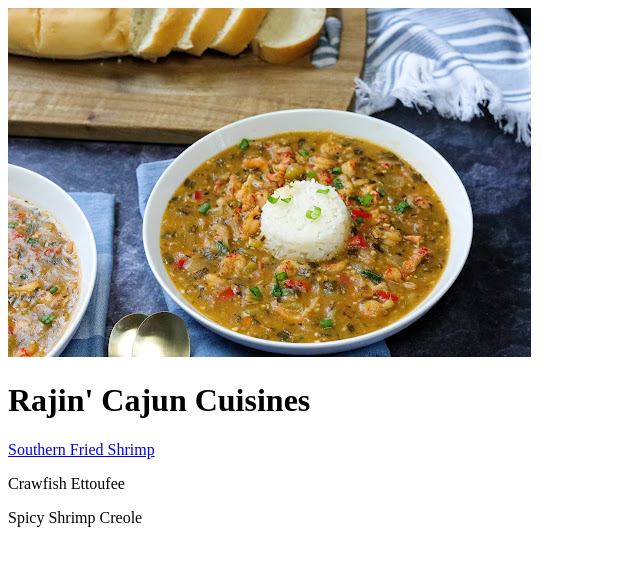
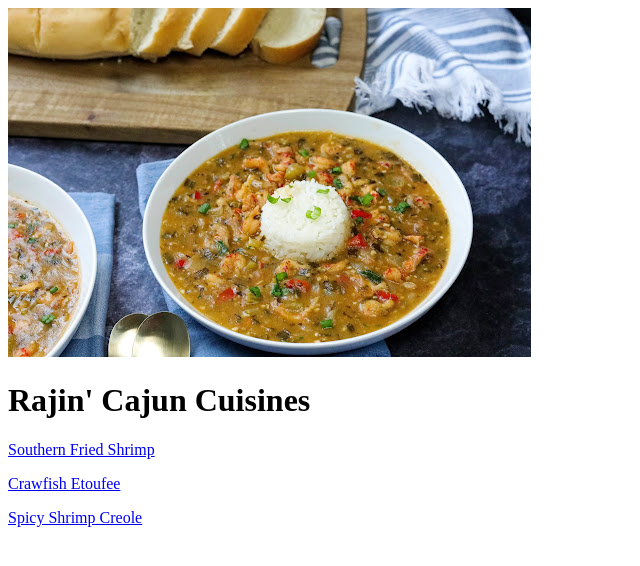
Before and after one commit to mruth519/odin-recipes, a plain HTML site: page index.html in a window 1280 px wide. Shown: the whole page, without its empty margins (0-640 px from the left). Drawn offline with Linux system fonts and the light colour scheme.

Commit message:
Fixed <a> tag for shrimp-crole.html

```diff
--- a/index.html
+++ b/index.html
@@ -11,7 +11,7 @@
         <h1>Rajin' Cajun Cuisines</h1>
 
         <a href="fried-shrimp.html"><p>Southern Fried Shrimp</p></a>
-        <p>Crawfish Ettoufee</p>
-        <p>Spicy Shrimp Creole</p>
+        <a href="etoufee.html"><p>Crawfish Etoufee</p></a>
+        <a href="shrimp-creole.html"><p>Spicy Shrimp Creole</p></a>
     </body>
 </html>
```
